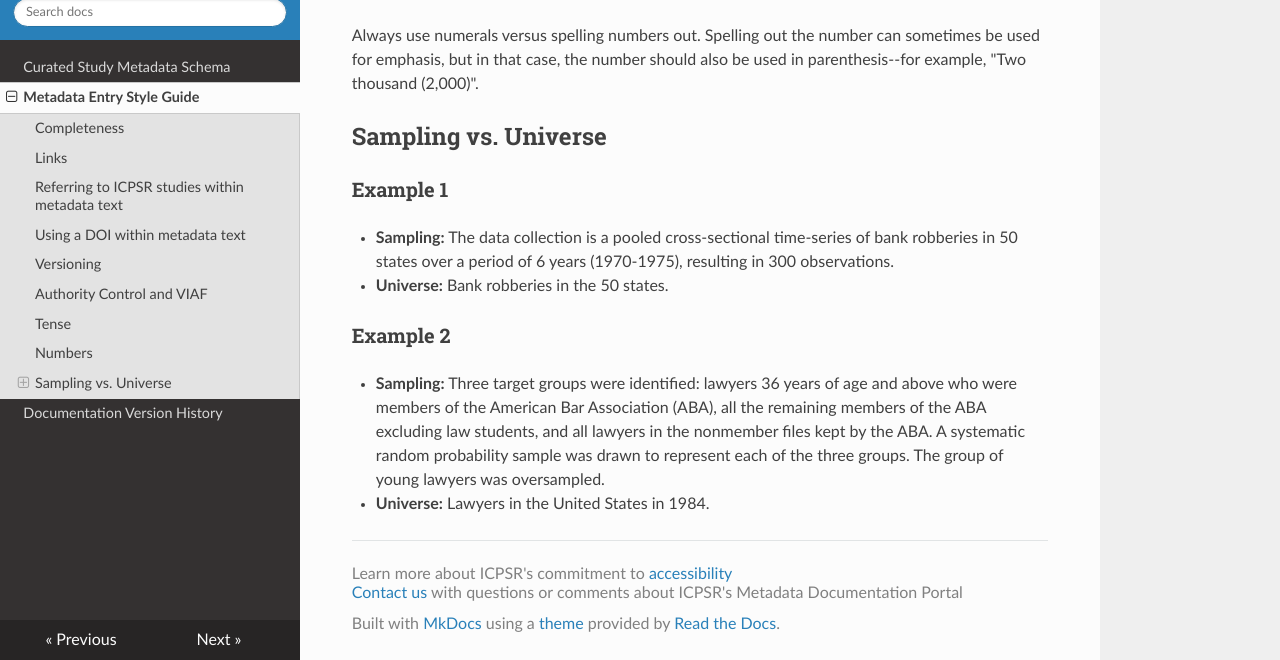
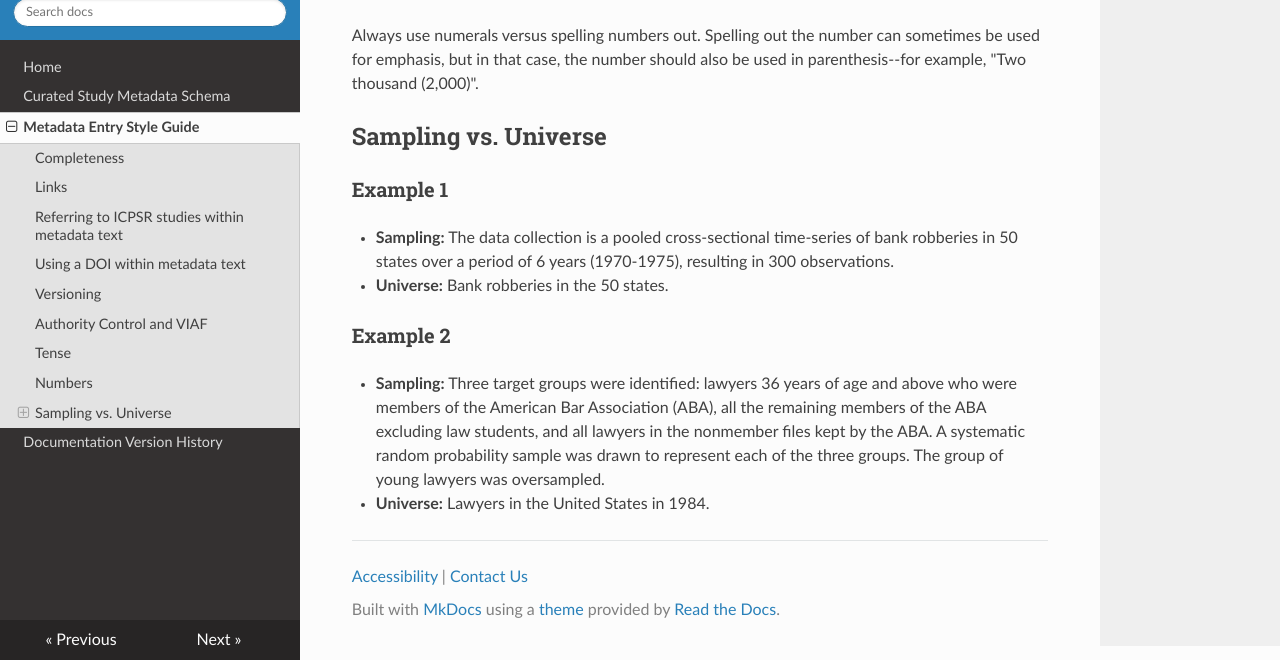
Before and after one commit to shallcro/metadata_test, an MkDocs documentation site: the page built from markdown/icpsr_style_guide.md, in a window 1280 px wide and 900 px high, scrolled down 2012 px, cut to the strip 240-900 px from the top of the window. Built offline with MkDocs 1.6.1, drawn with Linux system fonts in a browser that asks for light colours; nearby versions of some CDN libraries.

Commit message:
adjusted footer

```diff
--- a/resources/custom_theme/footer.html
+++ b/resources/custom_theme/footer.html
@@ -7,12 +7,9 @@
     {%- if config.copyright %}
       <p>{{ config.copyright }}</p>
     {%- endif %}
-    <p>
-      <ul>
-        <li>Learn more about ICPSR's commitment to <a href="https://www.icpsr.umich.edu/web/pages/datamanagement/policies/access.html">accessibility</a></li>
-        <li><a href="ICPSR-help@umich.edu">Contact us</a> with questions or comments about ICPSR's Metadata Documentation Portal</li>
-      </ul>
-    </p>
+    <div class="icpsr_footer">
+      <p><a href="https://www.icpsr.umich.edu/web/pages/datamanagement/policies/access.html">Accessibility</a> | <a href="ICPSR-help@umich.edu">Contact Us</a></p>
+    </div>
   </div>
 
   {% trans mkdocs_link='<a href="https://www.mkdocs.org/">MkDocs</a>', sphinx_link='<a href="https://github.com/readthedocs/sphinx_rtd_theme">theme</a>', rtd_link='<a href="https://readthedocs.org">Read the Docs</a>' %}Built with %(mkdocs_link)s using a %(sphinx_link)s provided by %(rtd_link)s.{% endtrans %}
--- a/resources/mkdocs.yml
+++ b/resources/mkdocs.yml
@@ -3,7 +3,7 @@ site_url: https://icpsr.github.io/metadata/
 docs_dir: ../markdown
 site_dir: ../site
 nav:
-  - ICPSR Metadata Home: index.md
+  - Home: index.md
   - Curated Study Metadata Schema: icpsr_study_schema.md
   - Metadata Entry Style Guide: icpsr_style_guide.md
   - Documentation Version History: version_history.md
@@ -11,6 +11,8 @@ theme:
   name: readthedocs
   custom_dir: custom_theme/
   prev_next_buttons_location: none
-  include_homepage_in_sidebar: false
   logo: ICPSR_logo_rgb_white-01.png
   navigation_depth: 5
+  sticky_navigation: true
+extra_css:
+  - style.css
--- a/resources/style.css
+++ /dev/null
@@ -1,4 +0,0 @@
-.wy-table-responsive table td,
-.wy-table-responsive table th {
-    white-space: inherit
-}
```
